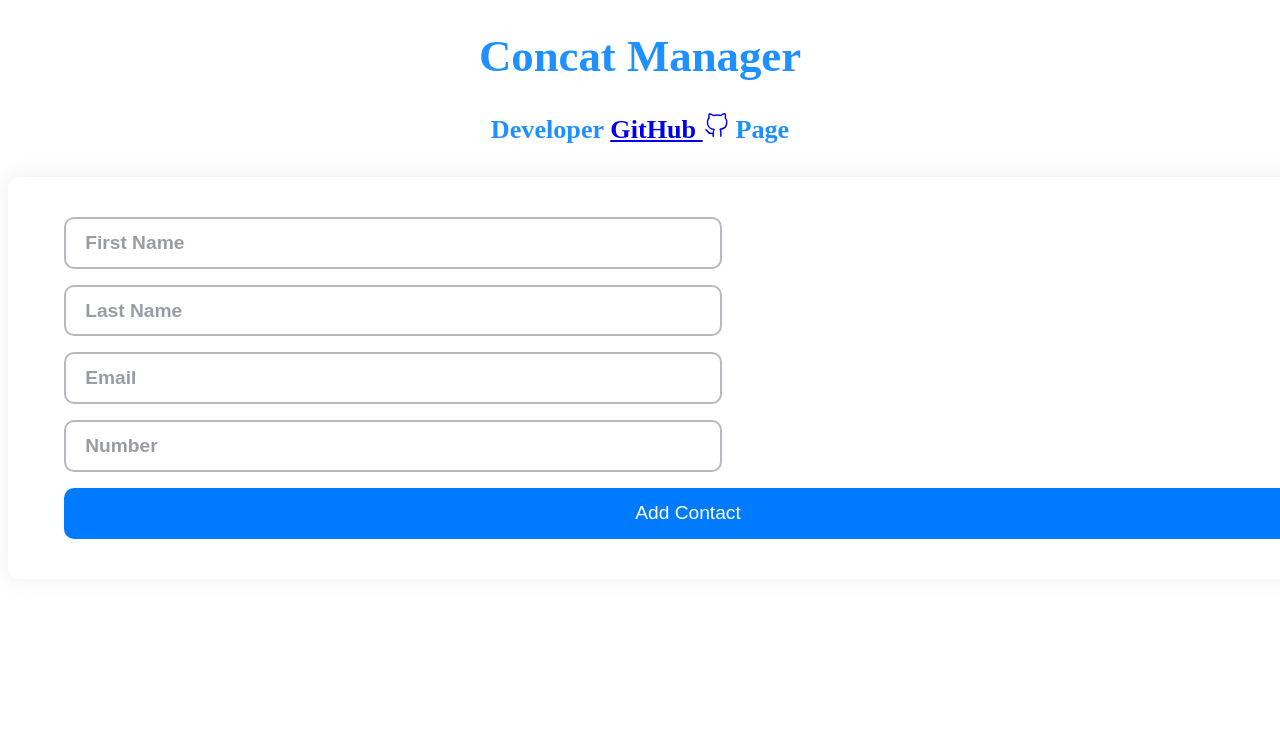
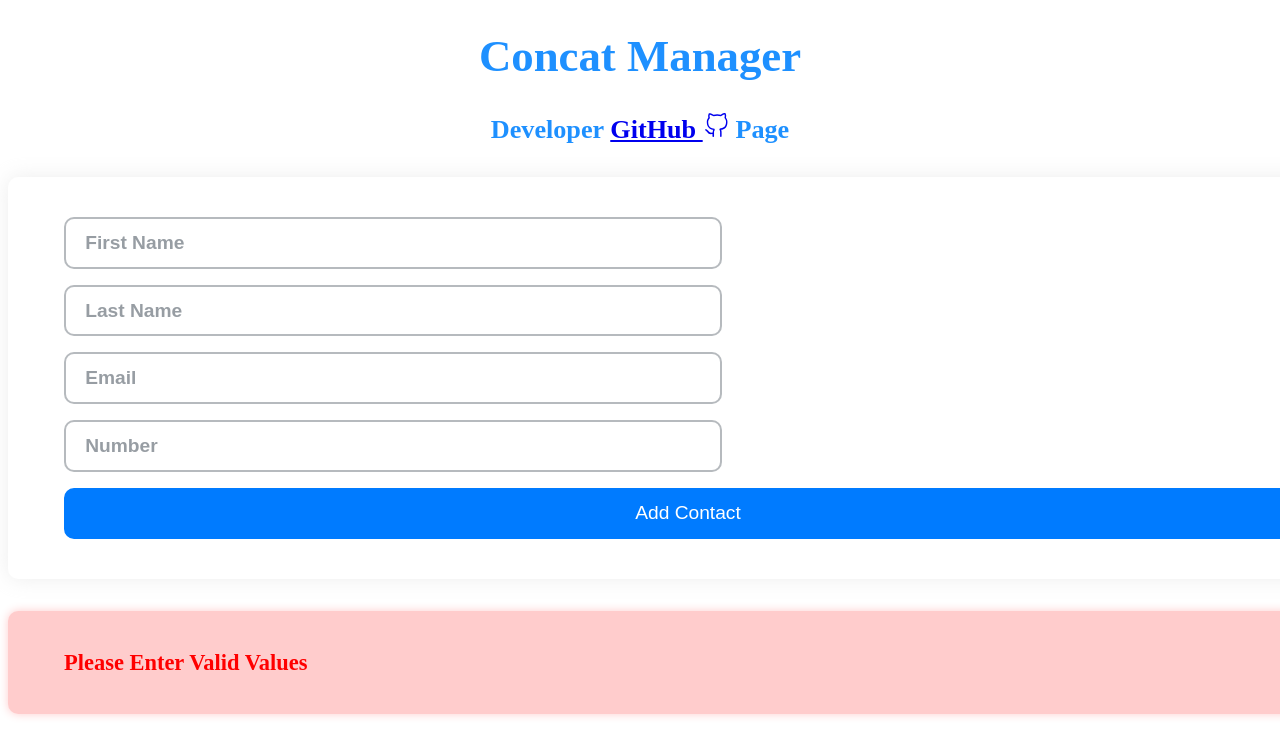
Before and after one commit to mahdl-karami/rjs-contacts, a React (Vite) app: page / in a window 1280 px wide. Shown: the top 756 px of the page. Built offline with nearby package versions, Linux system fonts and the light colour scheme; the HTML template or start-up script is replaced by a standard one.

Commit message:
Create Validation & Styled

```diff
--- a/src/App.jsx
+++ b/src/App.jsx
@@ -1,11 +1,13 @@
 import Form from "./Components/Form";
 import Header from "./Components/Header";
+import Validation from "./Components/Validation";
 
 function App() {
 	return (
 		<>
 			<Header />
 			<Form />
+			<Validation />
 		</>
 	);
 }
--- /dev/null
+++ b/src/Components/Validation.jsx
@@ -0,0 +1,8 @@
+import styles from "../Styles/Validation.module.css";
+export default function Validation() {
+	return (
+		<div className={styles.valid}>
+			<h3>Please Enter Valid Values</h3>
+		</div>
+	);
+}
--- /dev/null
+++ b/src/Styles/Validation.module.css
@@ -0,0 +1,10 @@
+.valid {
+	width: 100%;
+	padding: 1rem 3.5rem;
+    box-shadow: 0 0 10px rgba(255, 0, 0, 0.205);
+	background: rgba(255, 0, 0, 0.199);
+	color: red;
+	border-radius: 10px;
+    font-size: 1.2rem;
+	font-weight: 800;
+}
```
